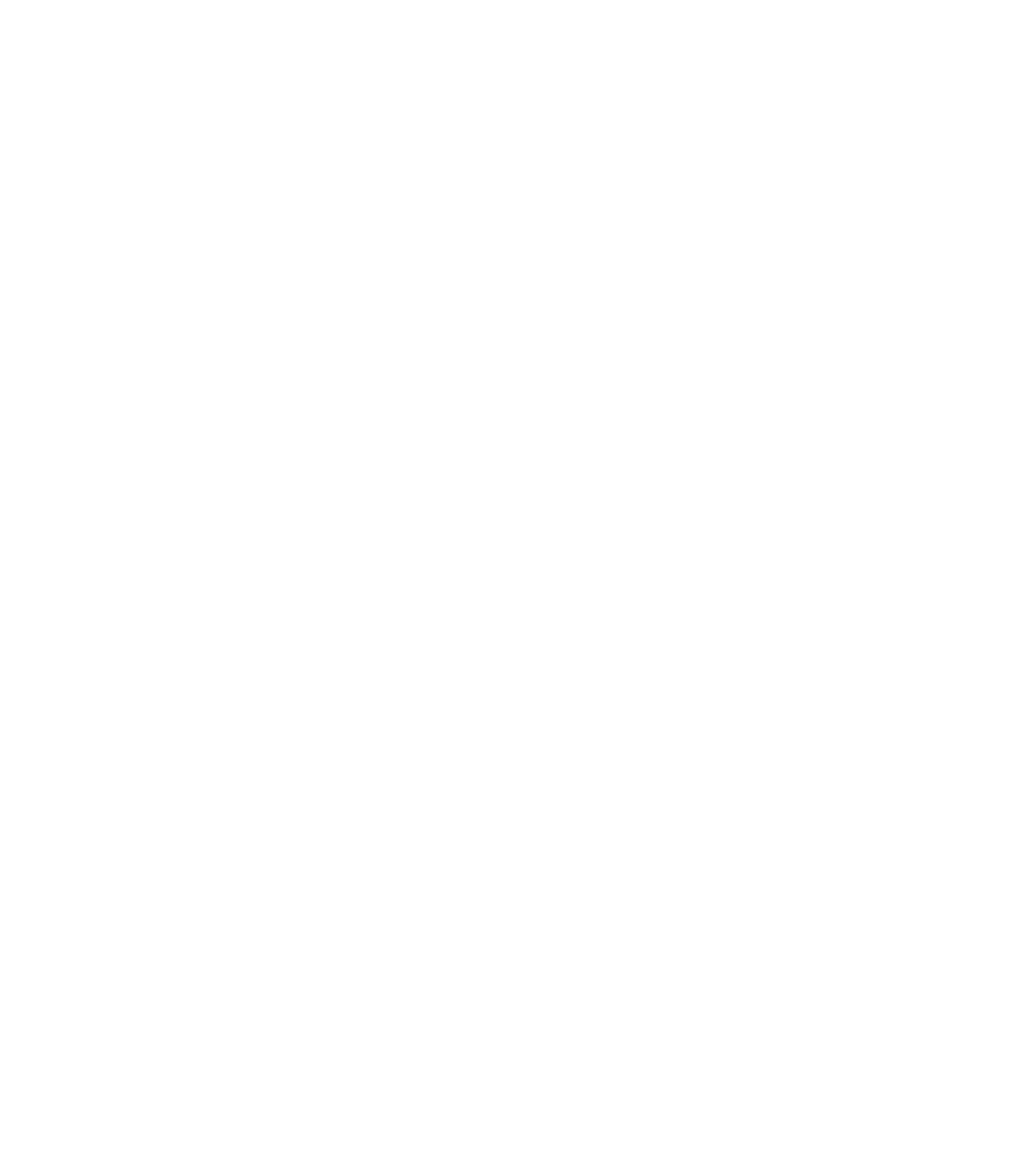
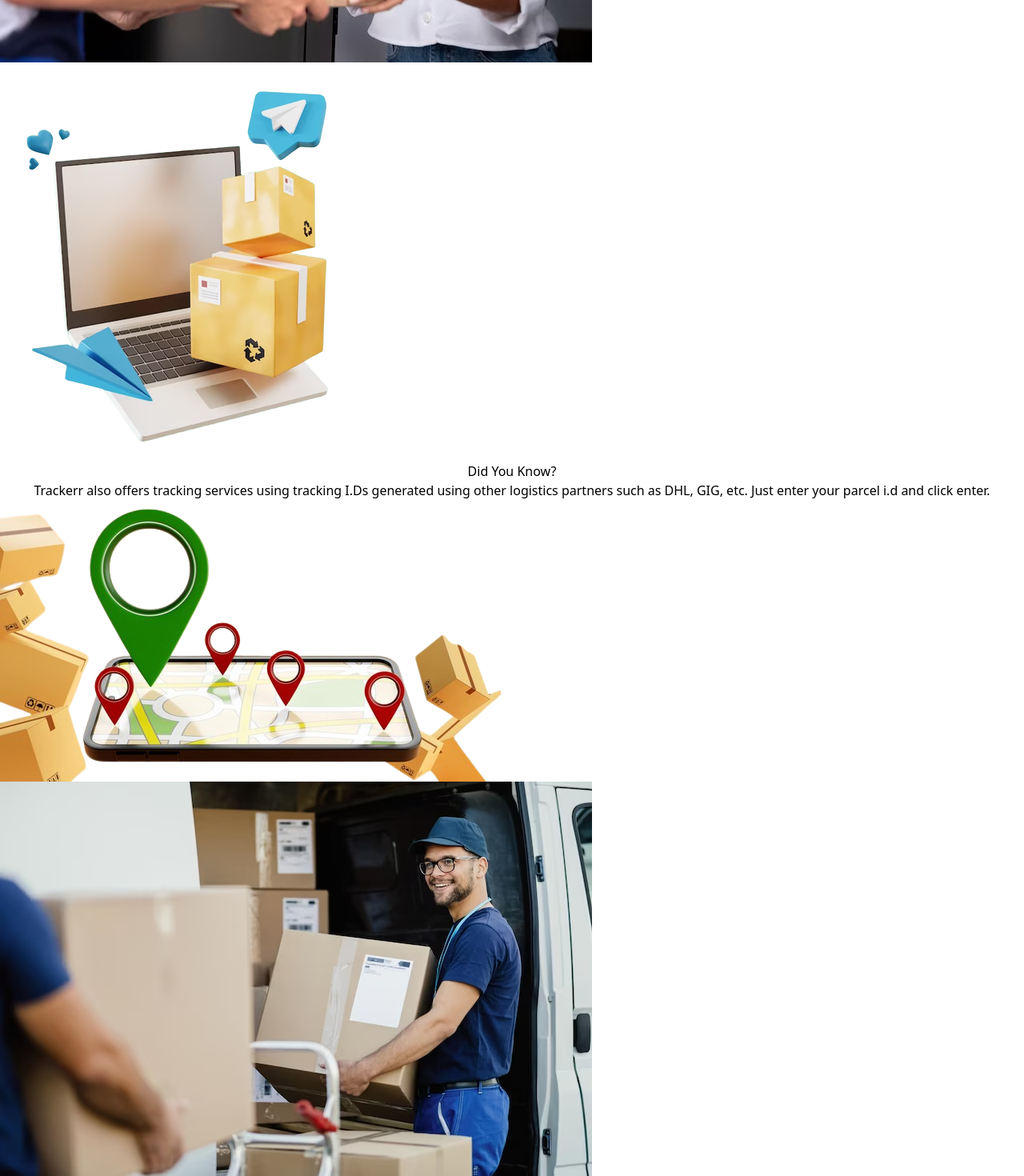
Before and after one commit to Amadu9933/Tracker-web-static, a React (Vite) app in the folder web-static/: page / in a window 1280 px wide. Shown: the part 1580-3050 px from the top of the page at 80% size. Before the commit the page ends 1549 px from the top, so only its background shows below. Built offline with nearby package versions, Linux system fonts and the light colour scheme; a small style sheet from the web is missing.

Commit message:
started main

```diff
--- a/web-static/src/components/pages/customerPages/CustomerDidYouKnow.tsx
+++ b/web-static/src/components/pages/customerPages/CustomerDidYouKnow.tsx
@@ -1,6 +1,9 @@
 // Navbar.tsx
 import React from "react";
-import Box from "@mui/material/Box";
+import fristImage from "../../../assets/first-image.png";
+import thirdImage from "../../../assets/third-image.png";
+import secondImage from "../../../assets/second-image.png";
+import fourthImage from "../../../assets/fourth-image.png";
 
 const CustomerDidYouKnow: React.FC = () => {
 	return (
@@ -9,19 +12,23 @@
 			<div>
 				{/* first item */}
 				<div>
-					<img src="" alt="" />
-					<img src="" alt="" />
+					<img className="" src={fristImage} alt="" />
+					<img src={thirdImage} alt="" />
 				</div>
 				{/* second item, text container */}
 				<div>
-					<h1></h1>
-					<p></p>
+					<h1>Did You Know?</h1>
+					<p>
+						Trackerr also offers tracking services using tracking I.Ds generated
+						using other logistics partners such as DHL, GIG, etc. Just enter
+						your parcel i.d and click enter.
+					</p>
 				</div>
 
 				{/* third container */}
 				<div>
-					<img src="" alt="" />
-					<img src="" alt="" />
+					<img src={secondImage} alt="" />
+					<img src={fourthImage} alt="" />
 				</div>
 			</div>
 		</section>
```
